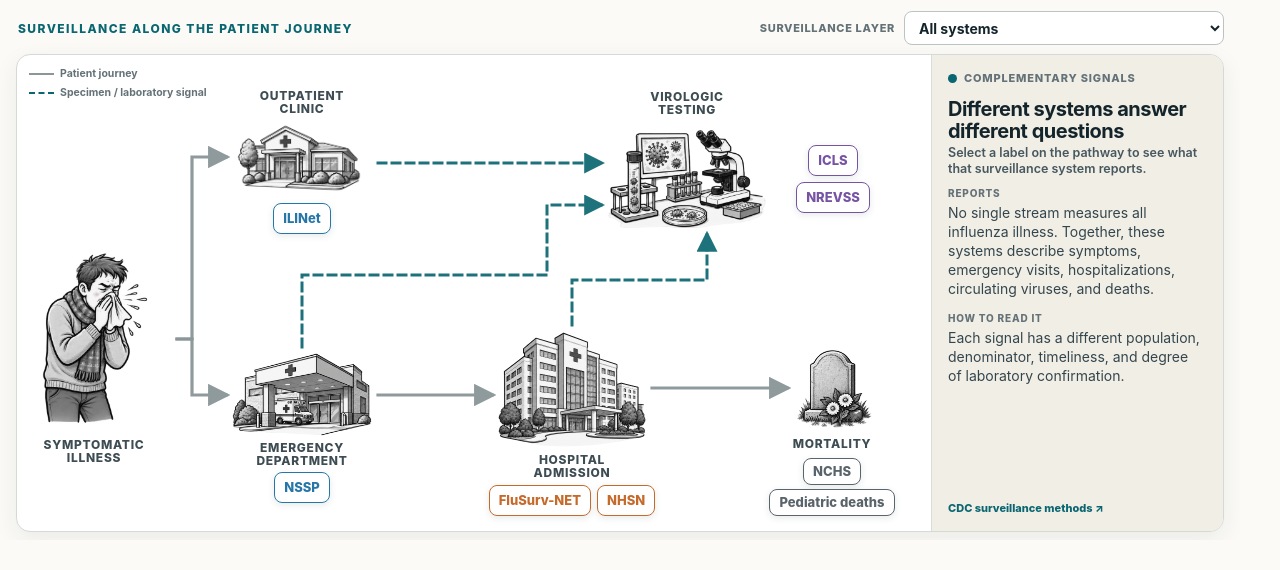
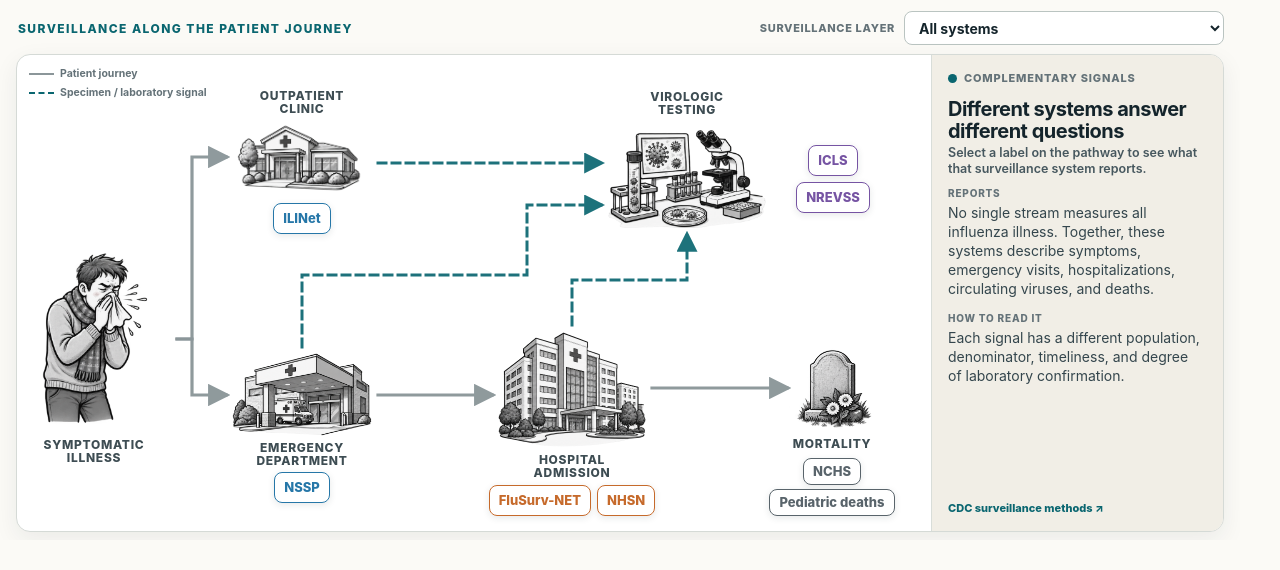
Before and after one commit to ausmeyer/ut-grand-rounds-visuals, a plain HTML site: page docs/slide-04.html in a window 1280 px wide. Drawn offline with Linux system fonts and the light colour scheme.

Commit message:
Refine slide 4 laboratory signal arrows

```diff
--- a/docs/slide-04.html
+++ b/docs/slide-04.html
@@ -422,8 +422,8 @@
             <path class="patient-path" d="M 361 340 H 475"></path>
             <path class="patient-path" d="M 635 333 H 770"></path>
             <path class="specimen-path" d="M 361 108 H 584"></path>
-            <path class="specimen-path" d="M 285 292 V 220 H 530 V 150 H 584"></path>
-            <path class="specimen-path" d="M 555 270 V 225 H 690 V 180"></path>
+            <path class="specimen-path" d="M 285 292 V 220 H 510 V 150 H 584"></path>
+            <path class="specimen-path" d="M 555 270 V 225 H 670 V 180"></path>
           </svg>
 
           <div class="path-node person-node">
```
Also changed, not shown: src/slide-04.template.html (+2 -2 lines).
